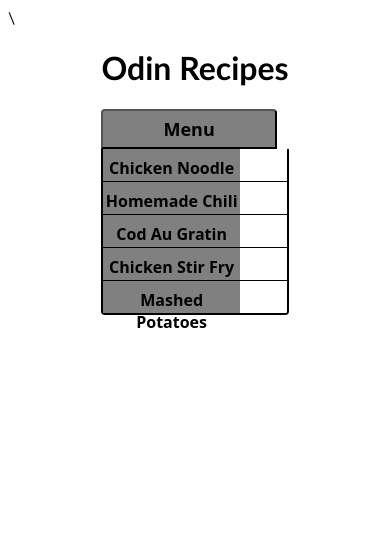
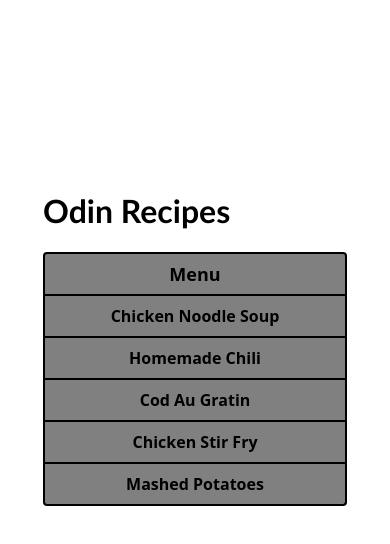
Before and after one commit to CFisher21/odin-recipes, a plain HTML site: page index.html in a window 390 px wide. Both pictures are taken after a click on the button "Menu". Drawn offline with Linux system fonts and the light colour scheme.

Commit message:
Updated index.html to removed and unwanted \, updated styles.css to make the menu items match the menu button size and to center it when used on mobile.

```diff
--- a/index.html
+++ b/index.html
@@ -4,7 +4,7 @@
     <meta charset="UTF-8" />
     <meta name="viewport" content="width=device-width, initial-scale=1.0" />
     <title>Odin Recipes</title>
-    <link rel="stylesheet" href="styles.css" />\
+    <link rel="stylesheet" href="styles.css" />
     <script src="script.js"></script>
   </head>
   <body>
@@ -18,7 +18,7 @@
             <li><a href="recipes/chili.html">Homemade Chili</a></li>
             <li><a href="recipes/codaugratin.html">Cod Au Gratin</a></li>
             <li><a href="recipes/chickenstirfry.html">Chicken Stir Fry</a></li>
-            <li><a href="recipes/mashedpotatoes.html">Mashed Potatoes</a></li>
+            <li><a href="recipes/mashedpotatoes.html" id="end-menu">Mashed Potatoes</a></li>
           </ul>
         </div>
       </div>
--- a/styles.css
+++ b/styles.css
@@ -4,17 +4,18 @@ body {
 }
 
 #dropdown-button {
-    border-color: 2px black;
+    box-sizing: content-box;
+    border: 2px solid black;
     background-color: gray;
-    width: 45vw;
+    width: 300px;
     height: 40px;
     font-weight: bold;
     font-size: large;
     font-family: system-ui, -apple-system, BlinkMacSystemFont, 'Segoe UI', Roboto, Oxygen, Ubuntu, Cantarell, 'Open Sans', 'Helvetica Neue', sans-serif;
     color: black;
     cursor: pointer;
-    padding-bottom: 0;
-    margin-bottom: 0;
+    padding: 0;
+    margin: 0;
     border-radius: 4px 4px 0px 0px ;
 }
 
@@ -22,32 +23,42 @@ ul {
     margin-block-start: 0;
     padding-inline-start: 0;
     list-style-type: none;
-    border: 2px solid black;
     font-family: system-ui, -apple-system, BlinkMacSystemFont, 'Segoe UI', Roboto, Oxygen, Ubuntu, Cantarell, 'Open Sans', 'Helvetica Neue', sans-serif;
-    border-top: none;
-    border-bottom: 1px solid black;
-    border-radius: 0px 0px 4px 4px ;
-}
-
-li {
-    display: flex;
-    justify-content: center;
-    flex-direction: column;
-    border-bottom: 1px solid black;
 }
 
 a {
+    border-bottom: 2px solid black;
+    border-left: 2px solid black;
+    border-right: 2px solid black;
     background-color: gray;
-    padding-top: 8px;
-    padding-bottom: 8px;
-    height: 16px;
+    padding-top: 0;
+    padding-bottom: 0;
+    padding-right: 0;
+    padding-left: 0;
+    height: 40px;
     color: black;
-    border-color: 2px black;
     text-align: center;
     text-decoration: none;
     font-weight: bold;
     color: black;
-    width: 35vw;
+    width: 300px;
+    display: flex;
+    justify-content: center;
+    align-items: center;
+
+}
+
+@media (max-width: 500px) {
+    .container{
+        display: flex;
+        justify-content: center;
+        align-items: center;
+        height: 80vh;
+    }
+}
+
+#end-menu {
+    border-radius: 0px 0px 4px 4px;
 }
 
 .container {
```
